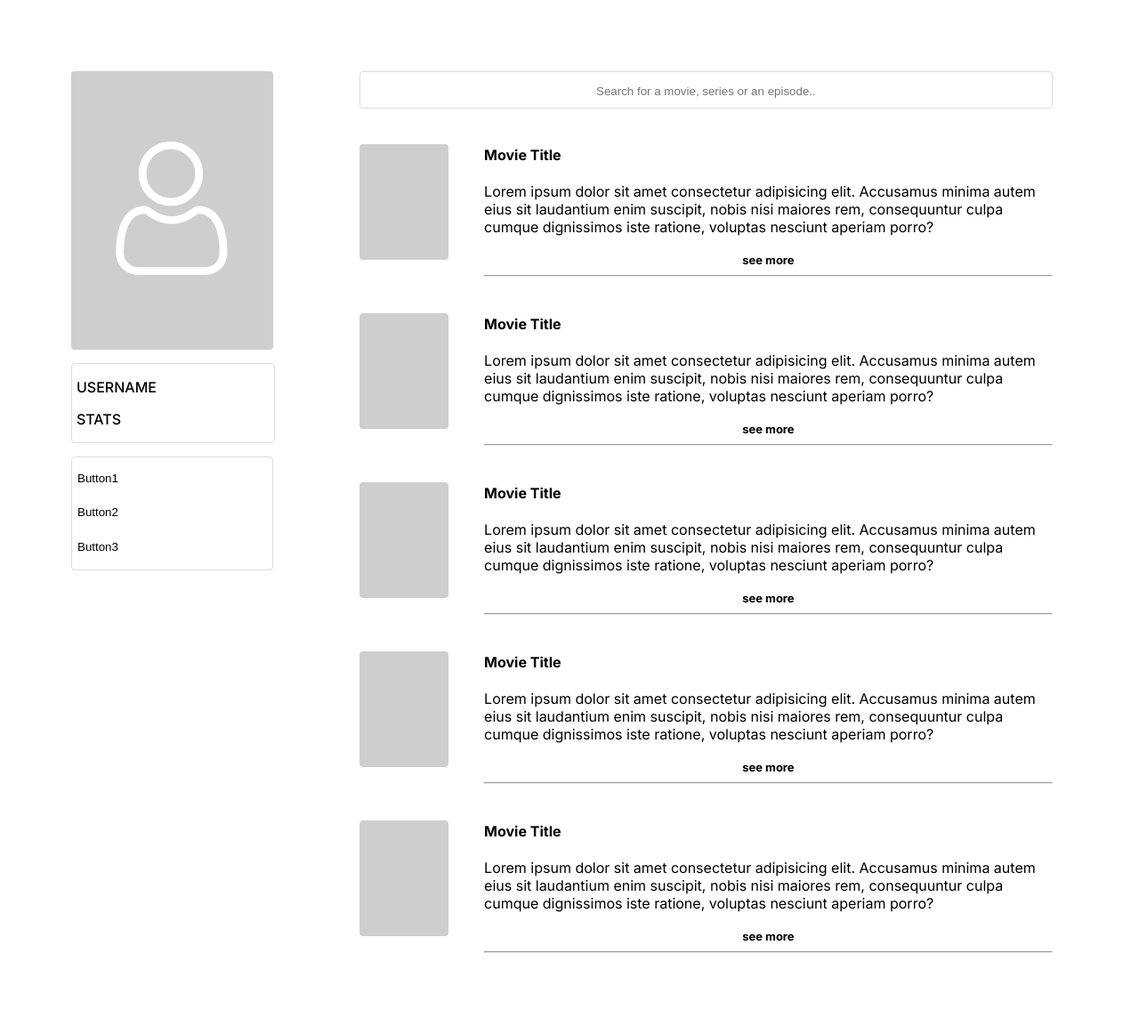
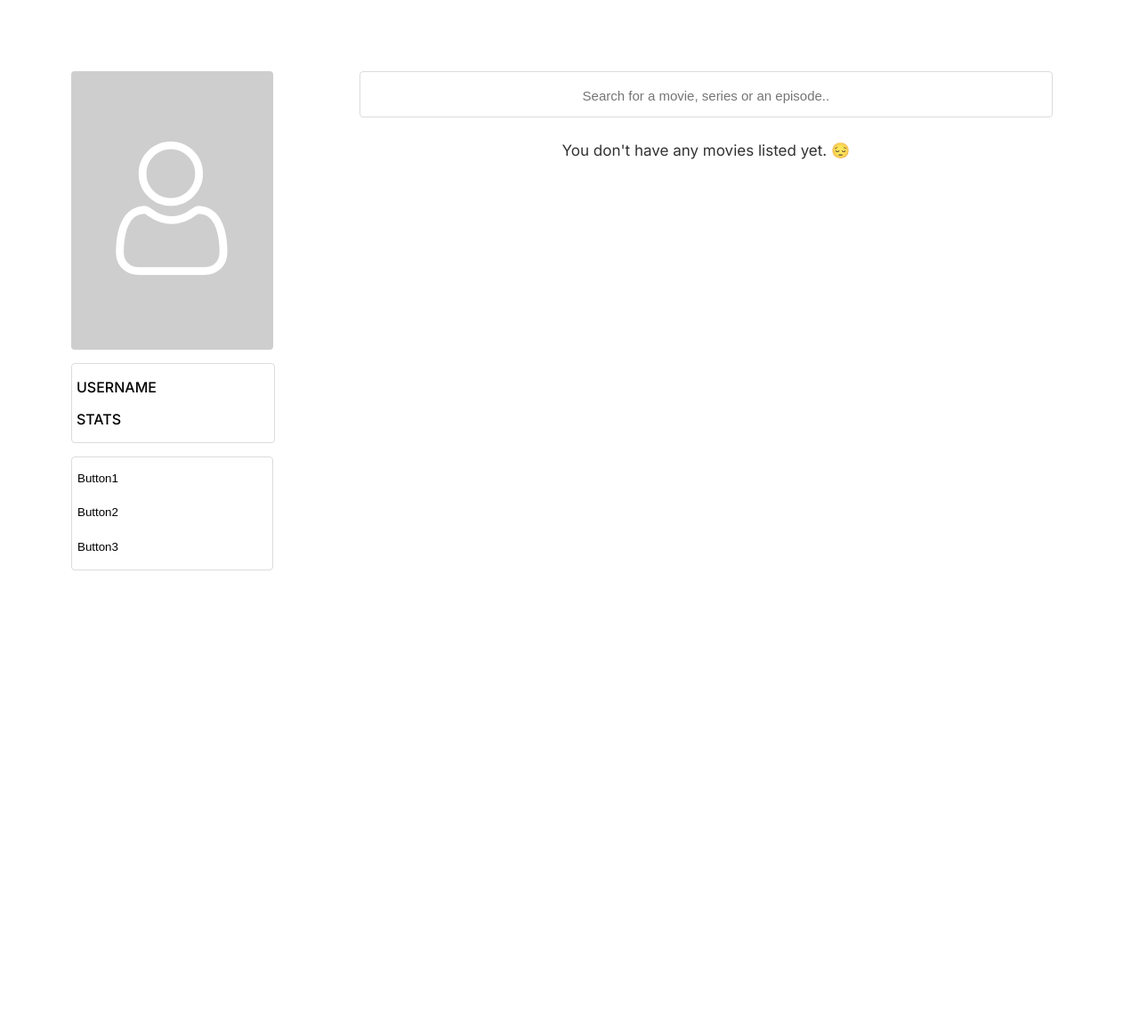
Before and after one commit to dlalis/MovieReviewer, a PHP site: page /home.html in a window 1280 px wide. Shown: the whole page at 89% size. After the commit the page ends 641 px from the top, so only its background shows below. Run offline with PHP 8.4, Linux system fonts and the light colour scheme.

Commit message:
some changes

```diff
--- a/css/home.css
+++ b/css/home.css
@@ -95,12 +95,11 @@ main .content {
 
     display: flex;
     justify-content: center;
-    align-items: center;
 }
 
 main .content .search_bar {
     width: 100%;
-    height: 40px;
+    height: 50px;
 
     overflow: hidden;
 
@@ -142,7 +141,7 @@ main .content .search_bar #clear {
     visibility: hidden;
     content: url(/css/cancel.svg);
     height: 25px;
-    margin-top: 9px;
+    margin-top: 14px;
     margin-left: 10px;
 
     position: absolute;
@@ -155,6 +154,7 @@ main .content .search_bar input {
     width: -webkit-fill-available;
     height: 100%;
     margin: 0 40px ;
+    font-size: 15px;
 }
 
 main .content .search_bar input:focus {
@@ -204,8 +204,18 @@ main .content .user_movie_list .movie_poster {
     height: 130px;
     width: 100px;
 
+    position: relative;
+
     border-radius: 4px;
     background-color: #cecece;
+    overflow: hidden;
+}
+
+main .content .user_movie_list .movie_poster img {
+    height: 100%;
+    width: 100%;
+
+    object-fit: cover;
 }
 
 main .content .user_movie_list .movie_info {
@@ -218,7 +228,7 @@ main .content .user_movie_list .movie_info h4 {
     margin-top: 2px;
 }
 
-main .content .user_movie_list .movie_info p {
+.short_plot {
     overflow: hidden;
     text-overflow: ellipsis;
     display: -webkit-box;
@@ -236,6 +246,13 @@ main .content .user_movie_list .movie_info button {
     font-family: 'Inter', sans-serif;
 
     cursor: pointer;
+}
+
+main .content .no_movies {
+    width: 100%;
+    text-align: center;
+    font-size: 17px;
+    opacity: 0.8;
 }
 
 @media screen and (max-width: 850px){
--- a/home.html
+++ b/home.html
@@ -35,7 +35,10 @@
                 <div class="flex">
                     <div class="search_bar">
                         <div id="clear" onclick="clear_bar()"/></div>
-                        <input id="input_field" type="text" oninput="call_api(this.value)" placeholder="Search for a movie, series or an episode.."/>
+                            <input id="input_field"
+                                type="text" name="search"
+                                oninput="call_api(this.value)"
+                                placeholder="Search for a movie, series or an episode.."/>
                     </div>
                     <button onclick="toggle_sidebar()">
                         <div></div>
@@ -79,6 +82,16 @@
                                     p.innerHTML = `${movie.Title} - ${movie.Year}`
 
                                     const div = document.createElement('div')
+                                    div.onclick = () => {
+                                        get_movie(movie.imdbID)
+                                        document.getElementById('search_results').style.display = "none"
+                                        document.getElementById('included').innerHTML = ""
+
+                                        // key = encodeURIComponent('id');
+                                        // value = encodeURIComponent(movie.imdbID);
+
+                                        // document.location.search = `${key}=${value}`;
+                                    }
                                     div.appendChild(p)
 
                                     document.getElementById('search_results').appendChild(div)
@@ -87,8 +100,43 @@
                                 document.getElementById('search_results').style.display = "none"
                             }
                         }).catch(error => {
-                            console.log(error);
+                            console.warn("ERROR: ",error);
                         })
+                    }
+
+                    // fetch('./movie.html')
+                    // .then(resp => resp.text() )
+                    // .then(include => document.querySelector('#included').innerHTML = include )
+
+                    const get_movie = id => {
+                        fetch(`http://www.omdbapi.com/?i=${id}&plot=full&apikey=${config.omdb_key}`)
+                        .then(x => x.json() )
+                        .then(y => {
+                            console.log(y);
+
+                            const info = document.createElement('div')
+                            info.innerHTML = movie_info(y.Title, y.Released, y.Plot, y.Poster)
+
+                            document.getElementById('included').appendChild(info)
+                        }).catch(error => {
+                            console.warn("ERROR: ",error);
+                        })
+                    }
+
+                    const movie_info = (title, year, plot, poster) => {
+                        return `<div class="user_movie_list">
+                                    <div class="movie">
+                                        <div class="movie_poster">
+                                            <img src="${poster}" alt="poster"></img>
+                                        </div>
+                                        <div class="movie_info">
+                                            <h4>${title} (${year})</h4>
+                                            <p class="short_plot">${plot}</p>
+                                            <button>see more</button>
+                                            <hr/>
+                                        </div>
+                                    </div>
+                                </div>`
                     }
                 </script>
 
@@ -96,64 +144,8 @@
                     <div id="search_results"></div>
                 </div>
 
-                <div class="user_movie_list">
-                    <div class="movie">
-                        <div class="movie_poster"></div>
-                        <div class="movie_info">
-                            <h4>Movie Title</h4>
-                            <p>Lorem ipsum dolor sit amet consectetur adipisicing elit. Accusamus minima autem eius sit laudantium enim suscipit, nobis nisi maiores rem, consequuntur culpa cumque dignissimos iste ratione, voluptas nesciunt aperiam porro?</p>
-                            <button>see more</button>
-                            <hr/>
-                        </div>
-                    </div>
-                </div>
-
-                <div class="user_movie_list">
-                    <div class="movie">
-                        <div class="movie_poster"></div>
-                        <div class="movie_info">
-                            <h4>Movie Title</h4>
-                            <p>Lorem ipsum dolor sit amet consectetur adipisicing elit. Accusamus minima autem eius sit laudantium enim suscipit, nobis nisi maiores rem, consequuntur culpa cumque dignissimos iste ratione, voluptas nesciunt aperiam porro?</p>
-                            <button>see more</button>
-                            <hr/>
-                        </div>
-                    </div>
-                </div>
-
-                <div class="user_movie_list">
-                    <div class="movie">
-                        <div class="movie_poster"></div>
-                        <div class="movie_info">
-                            <h4>Movie Title</h4>
-                            <p>Lorem ipsum dolor sit amet consectetur adipisicing elit. Accusamus minima autem eius sit laudantium enim suscipit, nobis nisi maiores rem, consequuntur culpa cumque dignissimos iste ratione, voluptas nesciunt aperiam porro?</p>
-                            <button>see more</button>
-                            <hr/>
-                        </div>
-                    </div>
-                </div>
-
-                <div class="user_movie_list">
-                    <div class="movie">
-                        <div class="movie_poster"></div>
-                        <div class="movie_info">
-                            <h4>Movie Title</h4>
-                            <p>Lorem ipsum dolor sit amet consectetur adipisicing elit. Accusamus minima autem eius sit laudantium enim suscipit, nobis nisi maiores rem, consequuntur culpa cumque dignissimos iste ratione, voluptas nesciunt aperiam porro?</p>
-                            <button>see more</button>
-                            <hr/>
-                        </div>
-                    </div>
-                </div>
-
-                <div class="user_movie_list">
-                    <div class="movie">
-                        <div class="movie_poster"></div>
-                        <div class="movie_info">
-                            <h4>Movie Title</h4>
-                            <p>Lorem ipsum dolor sit amet consectetur adipisicing elit. Accusamus minima autem eius sit laudantium enim suscipit, nobis nisi maiores rem, consequuntur culpa cumque dignissimos iste ratione, voluptas nesciunt aperiam porro?</p>
-                            <button>see more</button>
-                            <hr/>
-                        </div>
-                    </div>
+                <div id="included">
+                    <p class="no_movies">You don't have any movies listed yet. 😔</p>
                 </div>
             </div>
         </section>
```
Also changed, not shown: list.html (added, +59 -0 lines), movie.html (added, +11 -0 lines).
